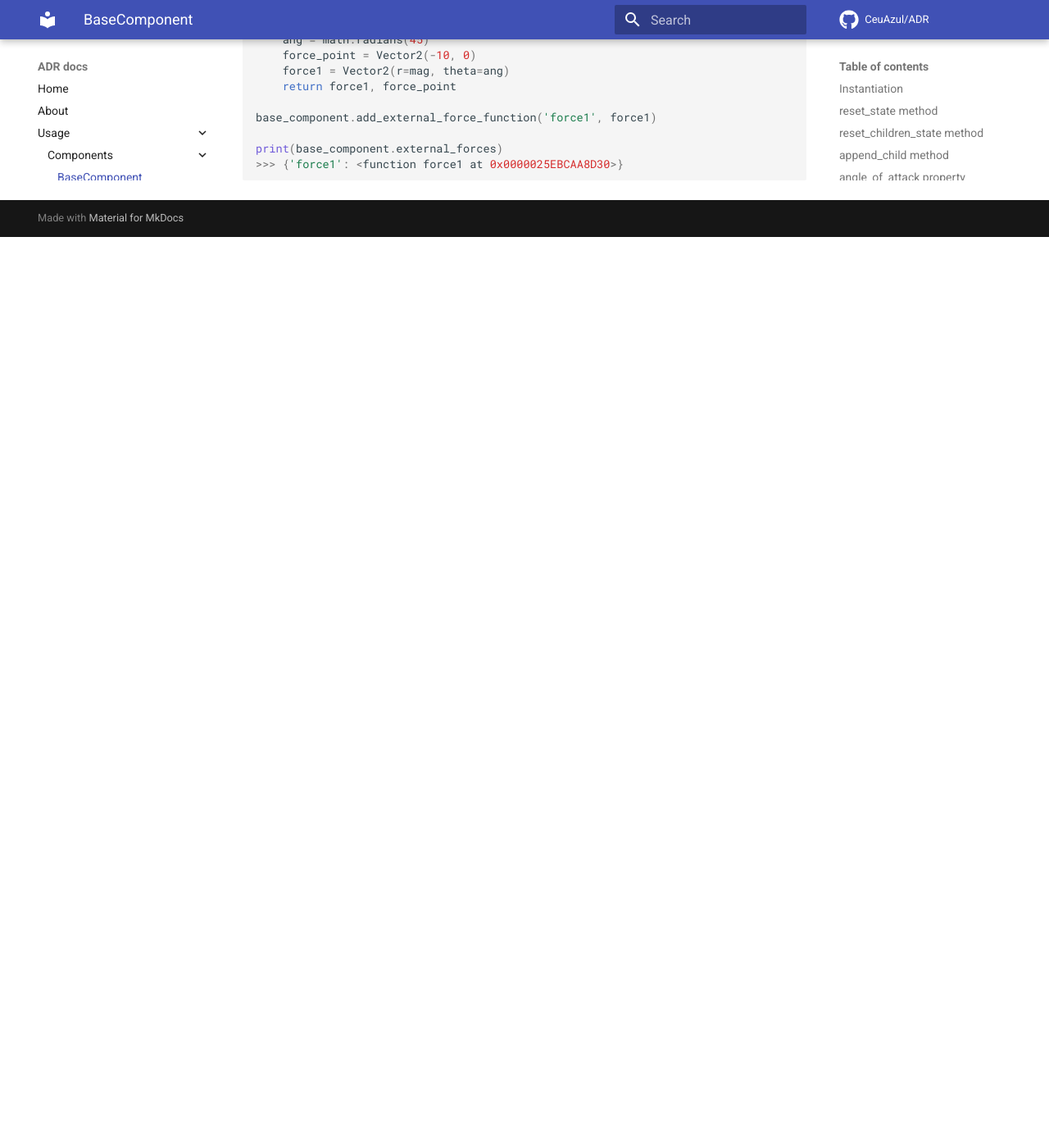
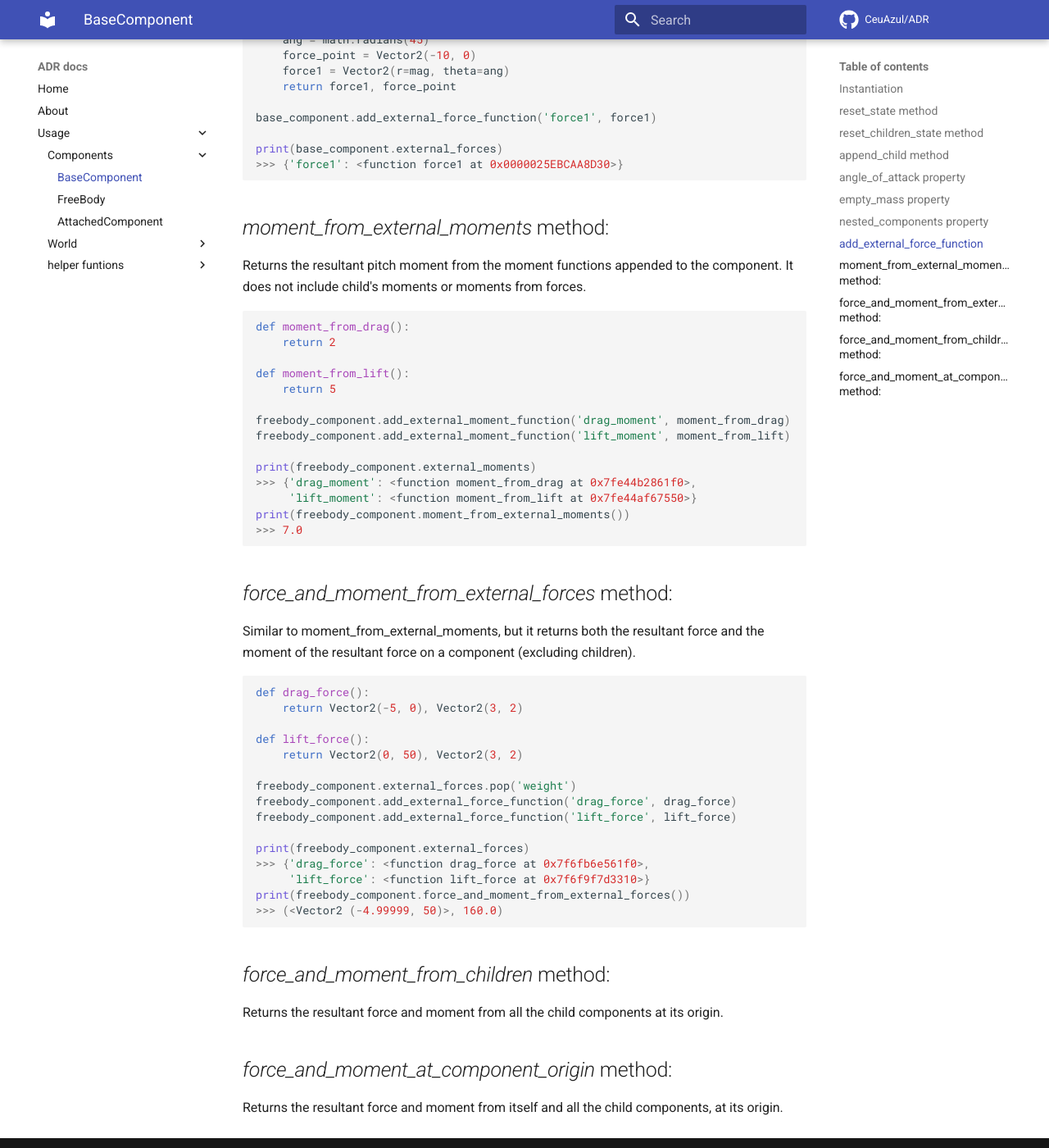
Before and after one commit to CeuAzul/ADR, an MkDocs documentation site: the page built from docs/Components/BaseComponent.md, in a window 1280 px wide and 1400 px high, scrolled down 2589 px. Shown: the whole window at 82% size. Built offline with MkDocs 1.6.1 and Material for MkDocs 9.7.7, drawn with Linux system fonts in a browser that asks for light colours; comment, search, counter and statistics services are not loaded; before the commit the page ends 2878 px from its top, so only the background shows below that.

Commit message:
Add docs to force and moment methods on BaseComponent and FreeBody

````diff
--- a/docs/Components/BaseComponent.md
+++ b/docs/Components/BaseComponent.md
@@ -98,3 +98,49 @@ base_component.add_external_force_function('force1', force1)
 print(base_component.external_forces)
 >>> {'force1': <function force1 at 0x0000025EBCAA8D30>}
 ```
+
+## *moment_from_external_moments* method:
+Returns the resultant pitch moment from the moment functions appended to the
+component. It does not include child's moments or moments from forces.
+```python
+def moment_from_drag():
+    return 2
+
+def moment_from_lift():
+    return 5
+
+freebody_component.add_external_moment_function('drag_moment', moment_from_drag)
+freebody_component.add_external_moment_function('lift_moment', moment_from_lift)
+
+print(freebody_component.external_moments)
+>>> {'drag_moment': <function moment_from_drag at 0x7fe44b2861f0>,
+     'lift_moment': <function moment_from_lift at 0x7fe44af67550>}
+print(freebody_component.moment_from_external_moments())
+>>> 7.0
+```
+
+## *force_and_moment_from_external_forces* method:
+Similar to moment_from_external_moments, but it returns both the resultant force
+and the moment of the resultant force on a component (excluding children).
+```python
+def drag_force():
+    return Vector2(-5, 0), Vector2(3, 2)
+
+def lift_force():
+    return Vector2(0, 50), Vector2(3, 2)
+
+freebody_component.external_forces.pop('weight')
+freebody_component.add_external_force_function('drag_force', drag_force)
+freebody_component.add_external_force_function('lift_force', lift_force)
+
+print(freebody_component.external_forces)
+>>> {'drag_force': <function drag_force at 0x7f6fb6e561f0>,
+     'lift_force': <function lift_force at 0x7f6f9f7d3310>}
+print(freebody_component.force_and_moment_from_external_forces())
+>>> (<Vector2 (-4.99999, 50)>, 160.0)
+```
+## *force_and_moment_from_children* method:
+Returns the resultant force and moment from all the child components at its origin.
+
+## *force_and_moment_at_component_origin* method:
+Returns the resultant force and moment from itself and all the child components, at its origin.
````
Also changed, not shown: docs/Components/FreeBody.md (+4 -0 lines).
